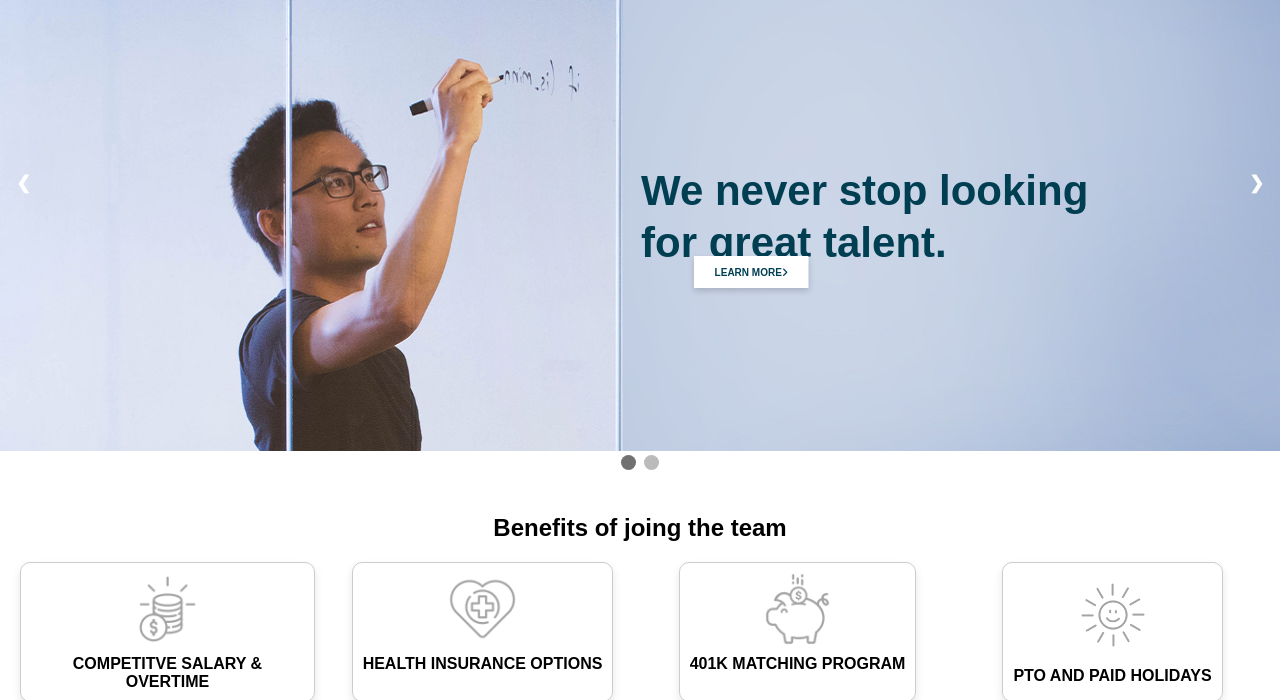
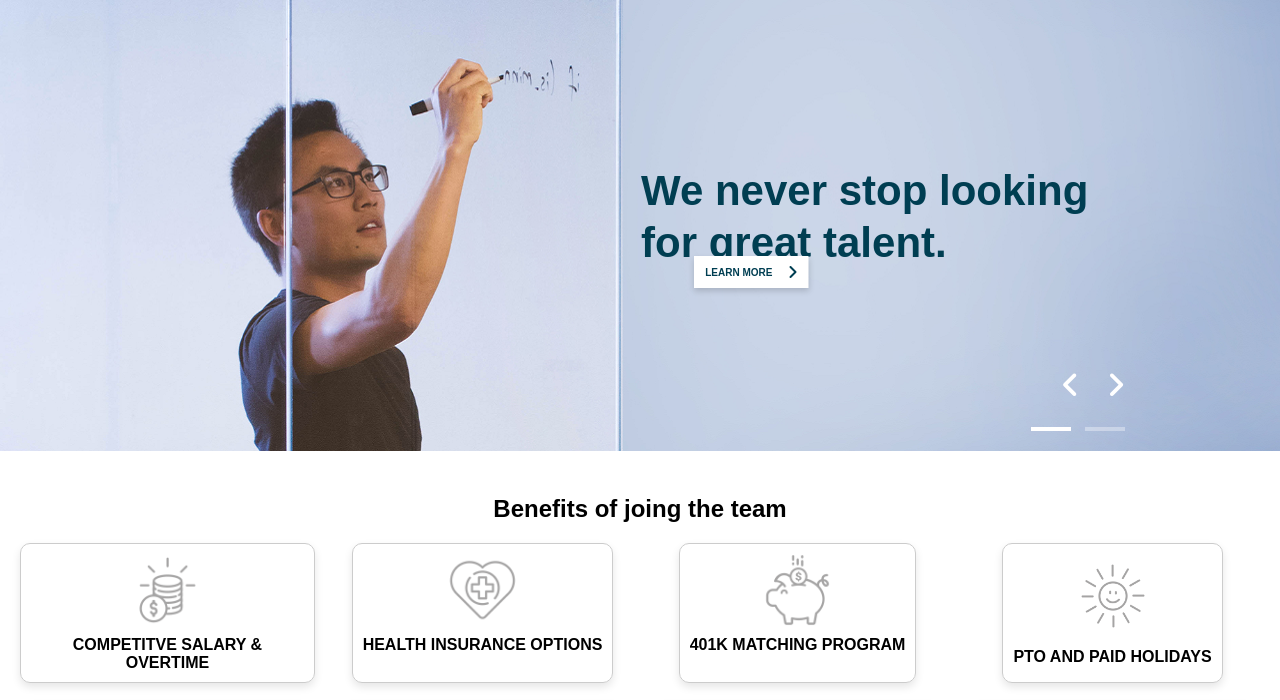
Before and after one commit to VincentSD/SideCodeTeam, a plain HTML site: page team-pages/fmsarp/index.html in a window 1280 px wide. Shown: the part 99-799 px from the top of the page. Drawn offline with Linux system fonts and the light colour scheme.

Commit message:
slider function done but active prev and next buttons need work done

```diff
--- a/team-pages/fmsarp/css/styles.css
+++ b/team-pages/fmsarp/css/styles.css
@@ -69,8 +69,6 @@ nav ul li a:hover {
   text-decoration: underline;
 }
 
-
-
 /* Slideshow container */
 .slideshow-container {
   max-width: 100%;
@@ -113,16 +111,16 @@ nav ul li a:hover {
   border: none;
   font: normal bold 10px/17px "Playwrite DE Grund", sans-serif;
   color: var(--unnamed-color-003e52);
+  display: flex;
+  align-items: center;
+  justify-content: center;
+  cursor: pointer;
 }
 
-button.fa-solid {
-position: absolute;
-top: 359px;
-left: 746px;
-width: 7px;
-height: 10px;
-transform: matrix(0, -1, 1, 0, 0, 0);
-opacity: 1;
+button .fa-solid {
+  margin-left: 15px;
+  /* Adjust the margin as needed */
+  font-size: 16px;
 }
 
 
@@ -130,10 +128,10 @@ opacity: 1;
 .prev, .next {
   cursor: pointer;
   position: absolute;
-  top: 50%;
+  bottom: 5px;
   width: auto;
-  margin-top: -22px;
-  padding: 16px;
+  margin: 30px;
+  padding: 20px;
   color: white;
   font-weight: bold;
   font-size: 18px;
@@ -142,10 +140,16 @@ opacity: 1;
   user-select: none;
 }
 
+
+.prev {
+  right: 150px;
+  font-size: 30px;
+}
+
 /* Position the "next button" to the right */
 .next {
-  right: 0;
-  border-radius: 3px 0 0 3px;
+  right: 105px;
+  font-size: 30px;
 }
 
 /* On hover, add a black background color with a little bit see-through */
@@ -153,31 +157,29 @@ opacity: 1;
   background-color: rgba(0, 0, 0, 0.8);
 }
 
-/* Caption text */
-.text {
-  color: #f2f2f2;
-  font-size: 15px;
-  padding: 8px 12px;
+.dot-container {
+  text-align: right;
   position: absolute;
-  bottom: 8px;
   width: 100%;
-  text-align: center;
+  bottom: 20px;
+  right: 150px;
 }
 
 /* The dots/bullets/indicators */
 .dot {
   cursor: pointer;
-  height: 15px;
-  width: 15px;
-  margin: 0 2px;
-  background-color: #bbb;
-  border-radius: 50%;
+  height: 4px;
+  width: 40px;
+  margin: 0 5px;
+  background-color: white;
   display: inline-block;
   transition: background-color 0.6s ease;
+  opacity: 0.35;
 }
 
 .active, .dot:hover {
-  background-color: #717171;
+  background-color: white;
+  opacity: 1;
 }
 
 /* Fading animation */
@@ -235,7 +237,6 @@ opacity: 1;
   font-weight: bold;
 }
 
-
 footer {
   background-color: #333;
   color: #fff;
--- a/team-pages/fmsarp/index.html
+++ b/team-pages/fmsarp/index.html
@@ -35,18 +35,18 @@
                 </div>
 
                 <div class="mySlides fade">
-                    <img src="image/slide-2.png" style="width:100%">
-                    <div class="text">Caption Two</div>
+                    <img src="image/slide-2.png">
                 </div>
                 <!-- Next and previous buttons -->
-                <a class="prev" onclick="plusSlides(-1)">&#10094;</a>
-                <a class="next" onclick="plusSlides(1)">&#10095;</a>
+                <a class="fa-solid fa-angle-left prev" onclick="plusSlides(-1)"></a>
+                <a class="fa-solid fa-angle-right next" onclick="plusSlides(1)"></a>
                 <!-- The dots/circles -->
+                <div class="dot-container">
+                    <span class="dot" onclick="currentSlide(1)"></span>
+                    <span class="dot" onclick="currentSlide(2)"></span>
+                </div>
             </div>
-            <div style="text-align:center">
-                <span class="dot" onclick="currentSlide(1)"></span>
-                <span class="dot" onclick="currentSlide(2)"></span>
-            </div>
+
         </section>
         <section id="about">
             <h1>Benefits of joing the team</h1>
```
